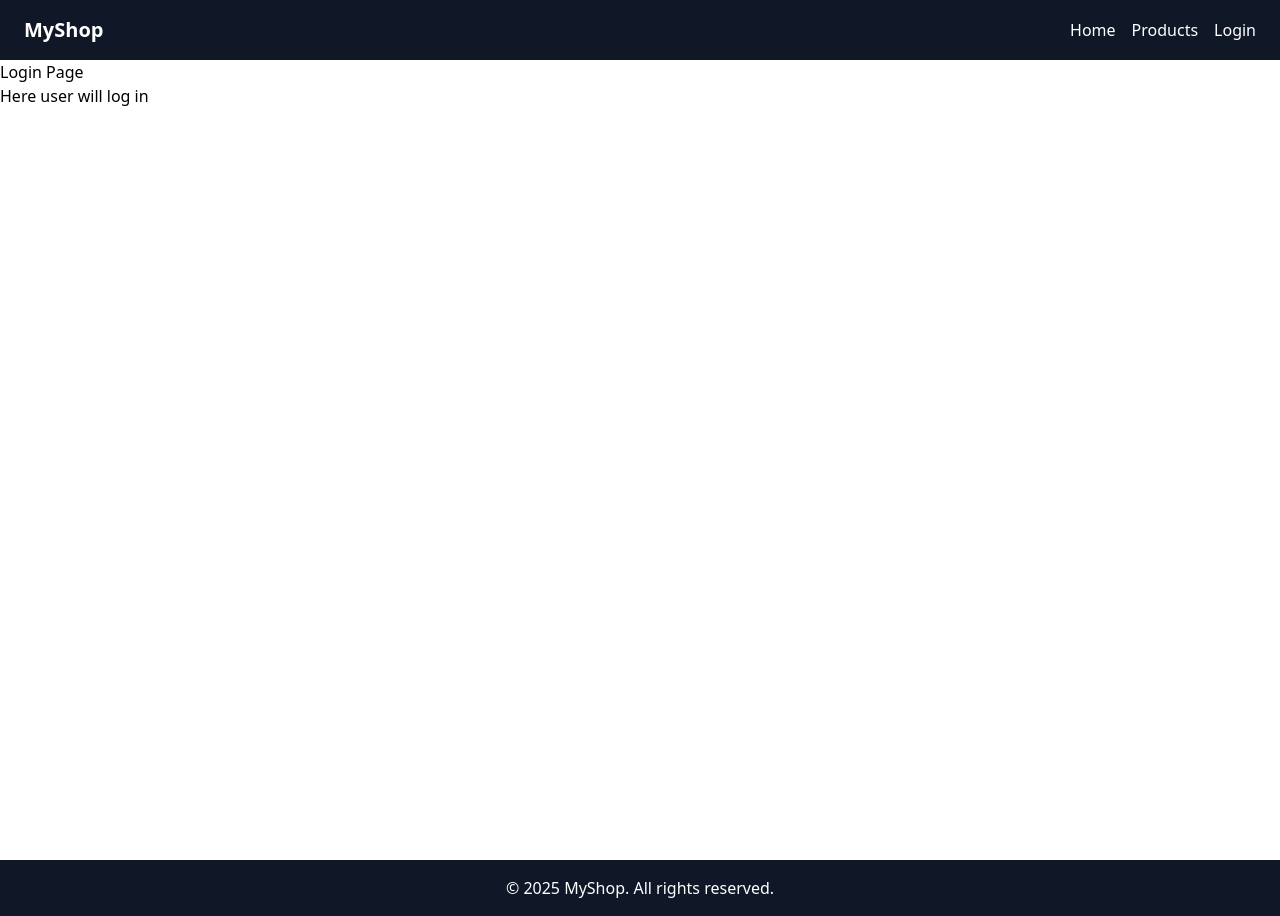
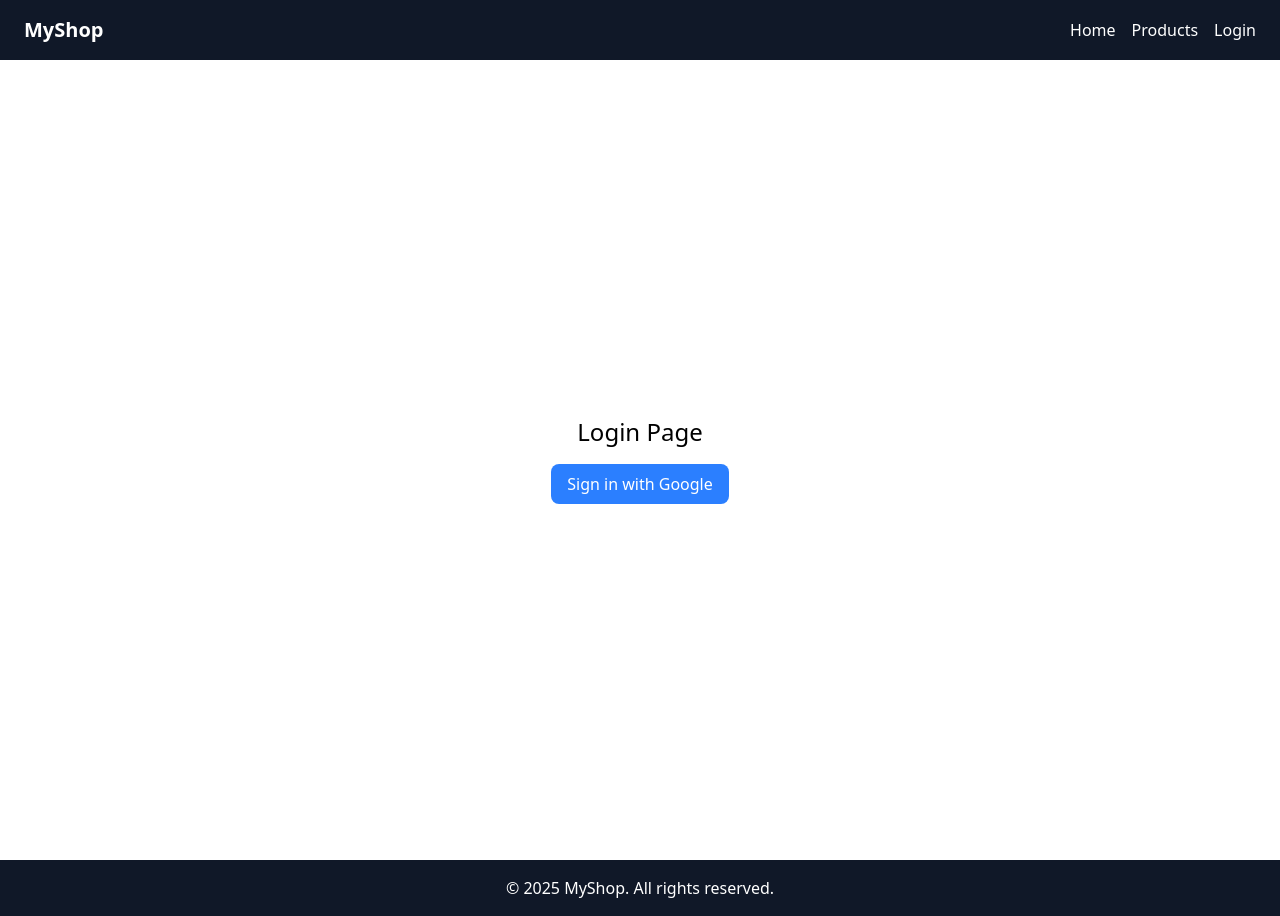
Before and after one commit to rantu01/Skill-Update, a Next.js app: page /login in a window 1280 px wide. Built offline with nearby package versions, Linux system fonts and the light colour scheme; no server answers.

Commit message:
env added 3

```diff
--- a/src/app/api/auth/...nextauth/route.js
+++ b/src/app/api/auth/...nextauth/route.js
@@ -1,15 +1,14 @@
-import NextAuth from 'next-auth'
-import AppleProvider from 'next-auth/providers/apple'
-import FacebookProvider from 'next-auth/providers/facebook'
-import GoogleProvider from 'next-auth/providers/google'
-import EmailProvider from 'next-auth/providers/email'
+import NextAuth from "next-auth";
+import GoogleProvider from "next-auth/providers/google";
 
-export default NextAuth({
+const handler = NextAuth({
   providers: [
-    // OAuth authentication providers...
     GoogleProvider({
-      clientId: process.env.GOOGLE_ID,
-      clientSecret: process.env.GOOGLE_SECRET
+      clientId: process.env.GOOGLE_CLIENT_ID,
+      clientSecret: process.env.GOOGLE_CLIENT_SECRET,
     }),
-  ]
-})
+  ],
+  secret: process.env.NEXTAUTH_SECRET,
+});
+
+export { handler as GET, handler as POST };
--- a/src/app/login/page.jsx
+++ b/src/app/login/page.jsx
@@ -1,9 +1,33 @@
+"use client";
+
+import { signIn, signOut, useSession } from "next-auth/react";
+
 export default function LoginPage() {
+  const { data: session } = useSession();
+
+  if (session) {
+    return (
+      <div className="flex flex-col items-center justify-center h-screen">
+        <h1 className="text-2xl mb-4">Welcome, {session.user.name} 👋</h1>
+        <button
+          onClick={() => signOut()}
+          className="px-4 py-2 bg-red-500 text-white rounded-lg"
+        >
+          Logout
+        </button>
+      </div>
+    );
+  }
+
   return (
-    <div>
-      <h1>Login Page</h1>
-      <p>Here user will log in</p>
+    <div className="flex flex-col items-center justify-center h-screen">
+      <h1 className="text-2xl mb-4">Login Page</h1>
+      <button
+        onClick={() => signIn("google", { callbackUrl: "/products" })}
+        className="px-4 py-2 bg-blue-500 text-white rounded-lg"
+      >
+        Sign in with Google
+      </button>
     </div>
-
   );
 }
```
